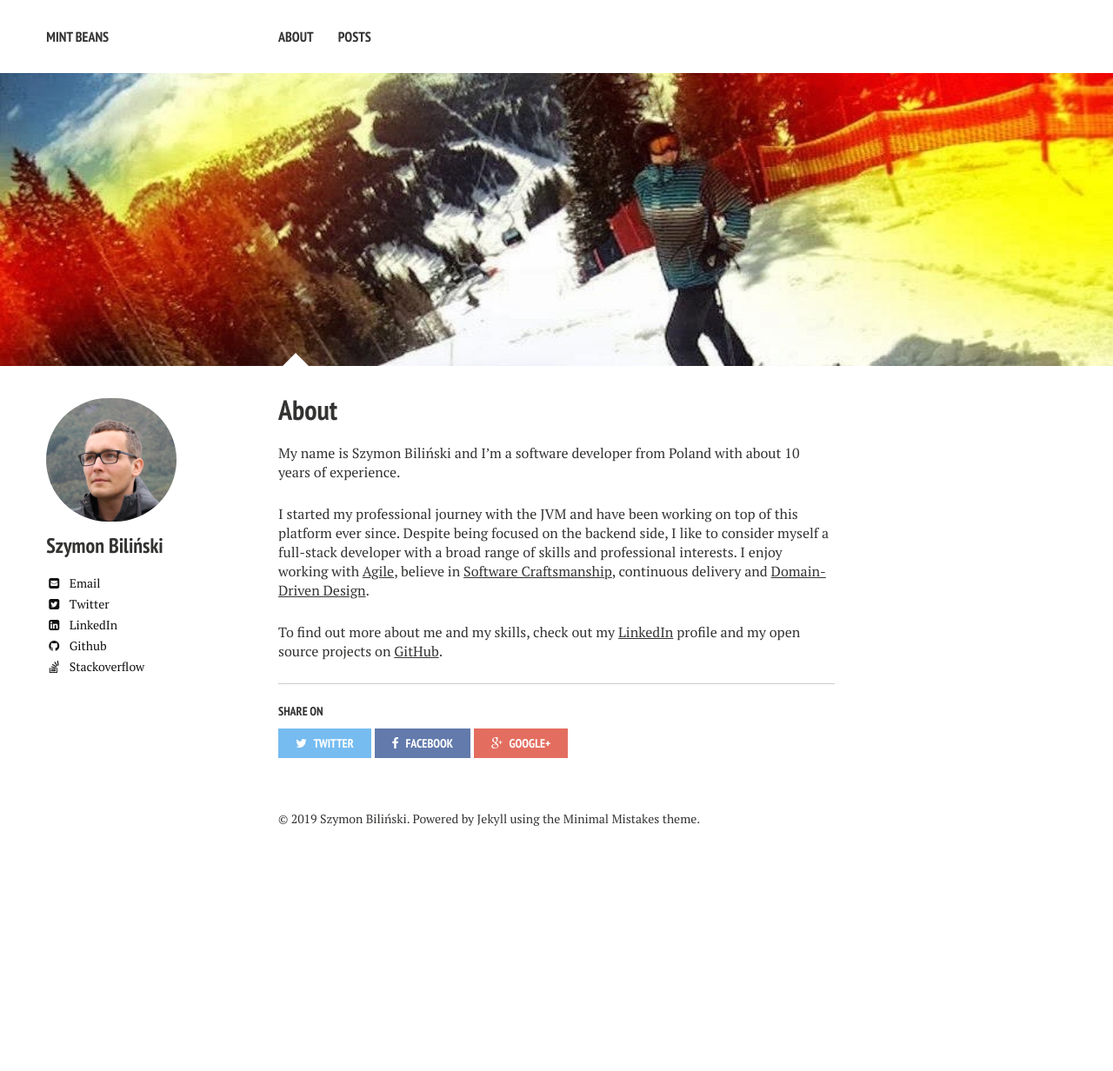
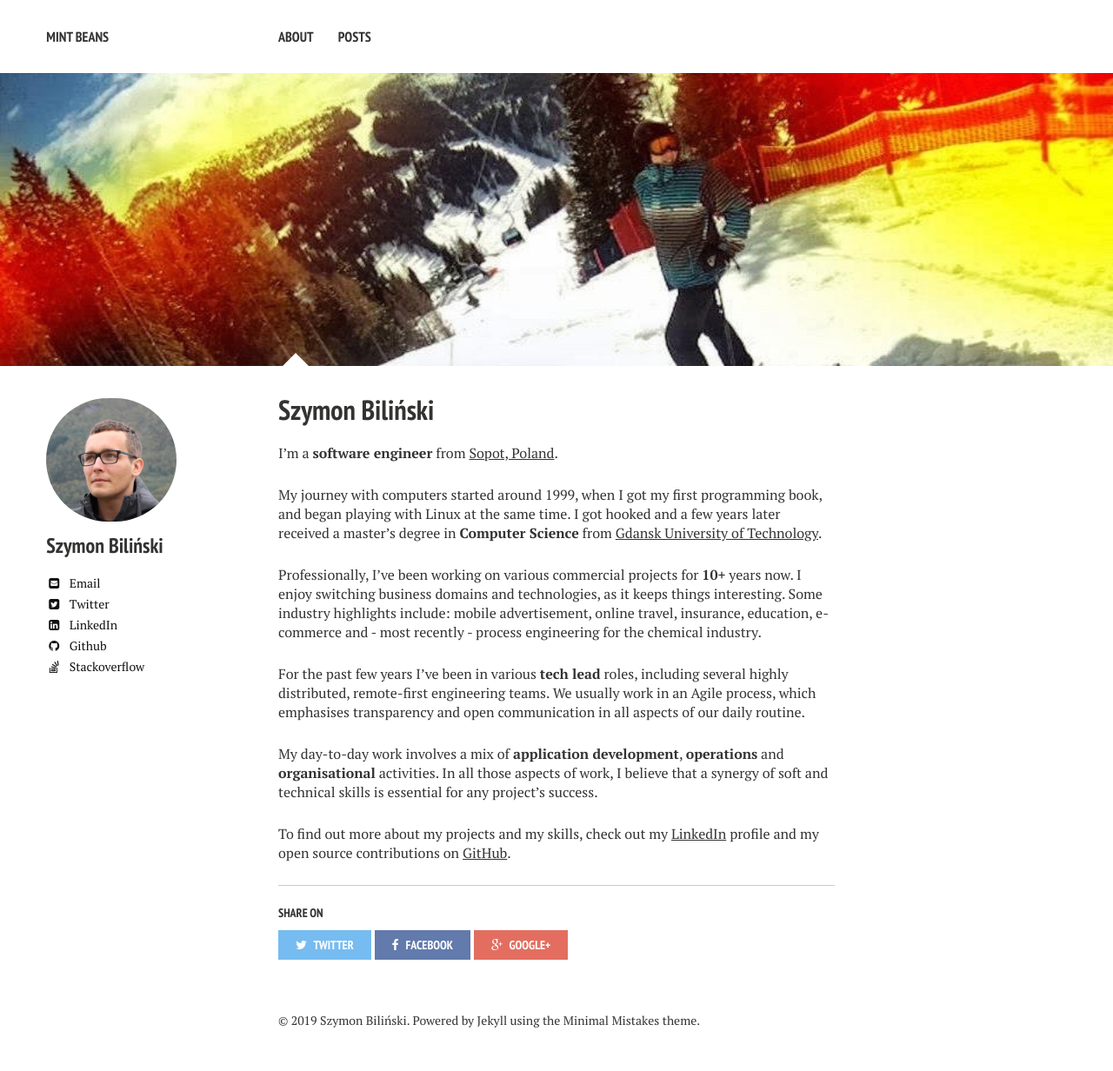
Before and after one commit to sjednac/sjednac.github.io, a Jekyll site: the page built from about/index.md, in a window 1280 px wide. Shown: the whole page at 87% size. Built offline with Jekyll 4.4.1, drawn with Linux system fonts in a browser that asks for light colours; nearby versions of some CDN libraries; before the commit the page ends 1000 px from its top, so only the background shows below that.

Commit message:
Update about page content
Provide an updated bio and some additional links.

```diff
--- a/about/index.md
+++ b/about/index.md
@@ -1,15 +1,21 @@
 ---
 layout: page
-title: About
+title: Szymon Biliński
 tags: [about, bio]
-modified: 2016-11-29T17:00:00+0200
+modified: 2019-04-12T19:00:00+0200
 comments: false
 image:
   feature: covers/skiing.jpg
 ---
 
-My name is Szymon Biliński and I'm a software developer from Poland with about 10 years of experience.
+I'm a **software engineer** from [Sopot, Poland](https://www.google.com/search?q=sopot%2C+poland).
 
-I started my professional journey with the JVM and have been working on top of this platform ever since. Despite being focused on the backend side, I like to consider myself a full-stack developer with a broad range of skills and professional interests. I enjoy working with [Agile](http://agilemethodology.org/), believe in [Software Craftsmanship](http://manifesto.softwarecraftsmanship.org/), continuous delivery and [Domain-Driven Design](https://en.wikipedia.org/wiki/Domain-driven_design).
+My journey with computers started around 1999, when I got my first programming book, and began playing with Linux at the same time. I got hooked and a few years later received a master's degree in **Computer Science** from [Gdansk University of Technology](https://eti.pg.edu.pl).
 
-To find out more about me and my skills, check out my [LinkedIn](https://www.linkedin.com/in/szymonbilinski) profile and my open source projects on [GitHub](https://github.com/sbilinski).
+Professionally, I've been working on various commercial projects for **10+** years now. I enjoy switching business domains and technologies, as it keeps things interesting. Some industry highlights include: mobile advertisement, online travel, insurance, education, e-commerce and - most recently - process engineering for the chemical industry.
+
+For the past few years I've been in various **tech lead** roles, including several highly distributed, remote-first engineering teams. We usually work in an Agile process, which emphasises transparency and open communication in all aspects of our daily routine.
+
+My day-to-day work involves a mix of **application development**, **operations** and **organisational** activities. In all those aspects of work, I believe that a synergy of soft and technical skills is essential for any project's success.
+
+To find out more about my projects and my skills, check out my [LinkedIn](https://www.linkedin.com/in/szymonbilinski) profile and my open source contributions on [GitHub](https://github.com/sbilinski).
```
